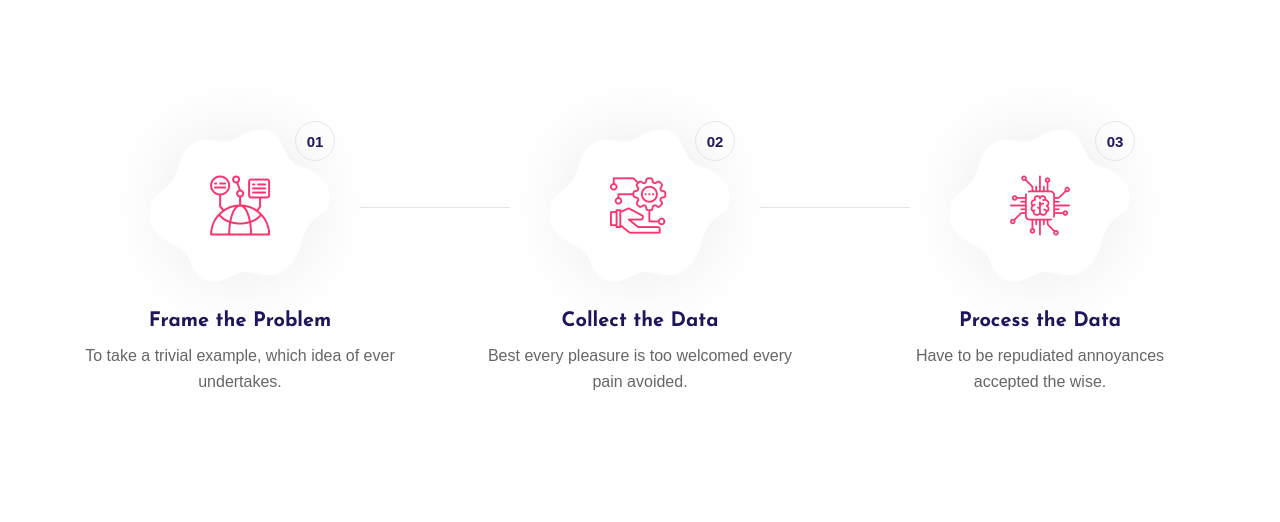
After one commit to Orxan223/PragmatechPythonProject, a Django app: page /work/ in a window 1280 px wide. The commit adds this page. Shown: the part 412-934 px from the top of the page. Run offline with Django 3.2, Linux system fonts and the light colour scheme; parts of the project's set-up code (start-up, migrations or seed data) failed here and were passed over; some libraries are stand-ins or nearby versions; some web fonts are replaced.

Commit message:
'update'

```diff
--- a/#week03/templates/partials/_header.html
+++ b/#week03/templates/partials/_header.html
@@ -136,6 +136,10 @@
                                     </li>
 
 
+                                    <li class="case">
+                                        <a href="{% url 'work' %}">Work</a>
+                                    </li>
+
 
                                     <li class="blog">
                                         <a href="{% url 'blog' %}">Blog</a>
--- /dev/null
+++ b/#week03/templates/work.html
@@ -0,0 +1,76 @@
+{% extends "partials/_base.html" %}
+{% load static %}
+{% block content %}
+
+
+
+
+   <!--Page Title-->
+   <section class="page-title text-center style-two">
+    <div class="pattern-layer" style="background-image: url(assets/images/shape/shape-62.png);"></div>
+    <div class="auto-container">
+        <div class="content-box">
+            <h1>Elements</h1>
+            <ul class="bread-crumb clearfix">
+                <li><a href="index.html">Work</a></li>
+
+            </ul>
+        </div>
+    </div>
+</section>
+<!--End Page Title-->
+
+
+    <!-- work-process -->
+    <section class="work-process sec-pad">
+        <div class="auto-container">
+            <div class="row clearfix">
+                <div class="col-lg-4 col-md-6 col-sm-12 work-block">
+                    <div class="work-block-one wow slideInUp" data-wow-delay="00ms" data-wow-duration="1500ms">
+                        <div class="inner-box">
+                            <div class="icon-box">
+                                <i class="flaticon-big-data"></i>
+                                <div class="count">01</div>
+                                <div class="bg-pattern" style="background-image: url(assets/images/icons/icon-bg-1.png);"></div>
+                                <div class="overlay-pattern" style="background-image: url(assets/images/icons/icon-bg-2.png);"></div>
+                            </div>
+                            <h4><a href="index.html">Frame the Problem</a></h4>
+                            <p>To take a trivial example, which idea of ever undertakes.</p>
+                        </div>
+                    </div>
+                </div>
+                <div class="col-lg-4 col-md-6 col-sm-12 work-block">
+                    <div class="work-block-one wow slideInUp" data-wow-delay="100ms" data-wow-duration="1500ms">
+                        <div class="inner-box">
+                            <div class="icon-box">
+                                <i class="flaticon-ui"></i>
+                                <div class="count">02</div>
+                                <div class="bg-pattern" style="background-image: url(assets/images/icons/icon-bg-1.png);"></div>
+                                <div class="overlay-pattern" style="background-image: url(assets/images/icons/icon-bg-2.png);"></div>
+                            </div>
+                            <h4><a href="index.html">Collect the Data</a></h4>
+                            <p>Best every pleasure is too welcomed every pain avoided.</p>
+                        </div>
+                    </div>
+                </div>
+                <div class="col-lg-4 col-md-6 col-sm-12 work-block">
+                    <div class="work-block-one wow slideInUp" data-wow-delay="200ms" data-wow-duration="1500ms">
+                        <div class="inner-box">
+                            <div class="icon-box">
+                                <i class="flaticon-brain-1"></i>
+                                <div class="count">03</div>
+                                <div class="bg-pattern" style="background-image: url(assets/images/icons/icon-bg-1.png);"></div>
+                                <div class="overlay-pattern" style="background-image: url(assets/images/icons/icon-bg-2.png);"></div>
+                            </div>
+                            <h4><a href="index.html">Process the Data</a></h4>
+                            <p>Have to be repudiated annoyances accepted the wise.</p>
+                        </div>
+                    </div>
+                </div>
+            </div>
+        </div>
+    </section>
+    <!-- work-process end -->
+
+
+    {% endblock %}
```
Also changed, not shown: #week03/templates/index.html (+9 -19 lines).
